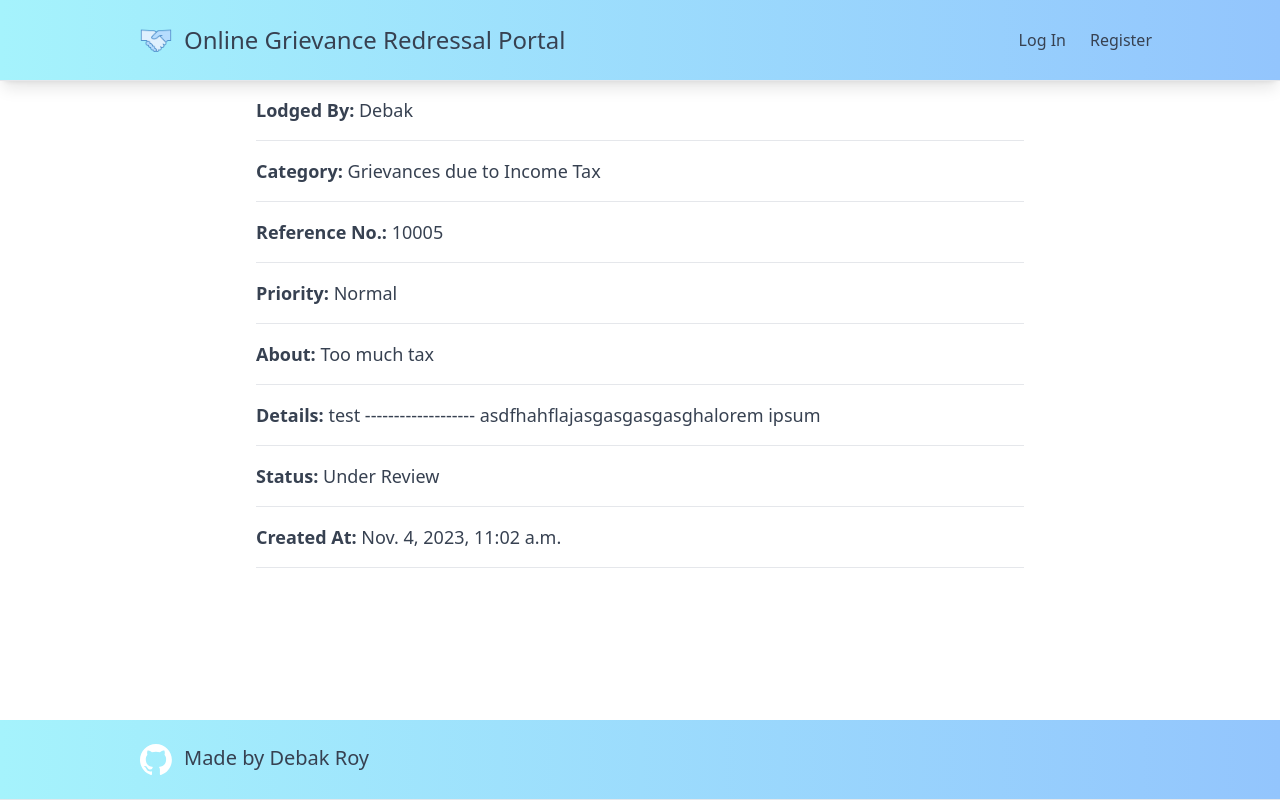
After one commit to droy117/Online_Grievance_Redressal_Portal, a Django app: page /grievance_detail/10005 in a window 1280 px wide. The commit adds this page. Run offline with Django 4.2, Linux system fonts and the light colour scheme; data comes from the database, SQL or seed files in the repository; both versions use the stored data as it was after the commit; some libraries are stand-ins or nearby versions.

Commit message:
Add handler stuffs

```diff
--- a/app/models.py
+++ b/app/models.py
@@ -6,15 +6,15 @@ from django.db import models
 # in the table view the other details like priority,status, ref_no, created_at will be shown.
 
 PRIORITY_CHOICES = (
-    ("NORMAL", "Normal"),
-    ("MEDIUM", "Medium"),
-    ("HIGH", "High"),
+    ("Normal", "Normal"),
+    ("Medium", "Medium"),
+    ("High", "High"),
 )
 
 STATUS_CHOICES = (
-    ("REGISTERED", "Registered"),
-    ("UNDER REVIEW", "Under Review"),
-    ("CLOSED", "Closed")
+    ("Registered", "Registered"),
+    ("Under Review", "Under Review"),
+    ("Closed", "Closed")
 )
 
 class User(AbstractUser):
@@ -36,6 +36,7 @@ class Grievance(models.Model):
     status = models.CharField(max_length=100, choices=STATUS_CHOICES, default="Registered")
     created_at = models.DateTimeField(auto_now_add=True)
     ref_no = models.IntegerField(default=100)
+    handler_response = models.CharField(max_length=500, default="")
 
     def __str__(self):
         return f"Grievance: {self.id} Time: {self.created_at}"
--- a/app/templates/app/dash_base.html
+++ b/app/templates/app/dash_base.html
@@ -8,8 +8,10 @@
     <div class="w-3/5 mx-auto mt-24 flex justify-between">
         <div class="mr-8 flex flex-col border border-sky-300 rounded-xl px-6 py-3 bg-gray-100">
             <a class="py-3 text-lg font-bold border-b flex border-gray-500 hover:text-sky-700" href="{% url 'register_grievance' %}"><img class="w-8 mx-3" src="{% static 'images/window-grid.svg' %}" alt="">Dashboard</a>
-            <a class="py-3 text-lg font-bold border-b flex border-gray-500 hover:text-sky-700" href="{% url 'lodge_grievance' %}"><img class="w-8 mx-3" src="{% static 'images/file-plus.svg' %}" alt="">Lodge Grievance</a>
-            <a class="py-3 text-lg font-bold border-b border-gray-500 flex hover:text-sky-700" href="{% url 'escalate' %}"><img class="w-8 mx-3" src="{% static 'images/angle-double-up.svg' %}" alt="">Escalate a Grievance</a>
+            {% if not request.user.handler %}
+                <a class="py-3 text-lg font-bold border-b flex border-gray-500 hover:text-sky-700" href="{% url 'lodge_grievance' %}"><img class="w-8 mx-3" src="{% static 'images/file-plus.svg' %}" alt="">Lodge Grievance</a>
+                <a class="py-3 text-lg font-bold border-b border-gray-500 flex hover:text-sky-700" href="{% url 'escalate' %}"><img class="w-8 mx-3" src="{% static 'images/angle-double-up.svg' %}" alt="">Escalate a Grievance</a>
+            {% endif %}
             <a class="py-3 text-lg font-bold border-b border-gray-500 flex hover:text-sky-700" href="{% url 'track_grievance' %}"><img class="w-8 mx-3" src="{% static 'images/check-circle.svg' %}" alt="">Track a Grievance</a>
         </div>
         {% block content %}
--- /dev/null
+++ b/app/templates/app/grievance_detail.html
@@ -0,0 +1,25 @@
+{% extends 'app/dash_base.html' %}
+
+{% block body %}
+<div class="mt-24 w-3/5 mx-auto text-xl grid grid-col-1 gap-4">
+    <p class="text-gray-700 text-lg"><strong>Lodged By:</strong> {{ grievance.user.username }}</p><hr>
+    <p class="text-gray-700 text-lg"><strong>Category:</strong> {{ grievance.category }}</p><hr>
+    <p class="text-gray-700 text-lg"><strong>Reference No.:</strong> {{ grievance.ref_no }}</p><hr>
+    <p class="text-gray-700 text-lg"><strong>Priority:</strong> {{ grievance.priority }}</p><hr>
+    <p class="text-gray-700 text-lg"><strong>About:</strong> {{ grievance.about }}</p><hr>
+    <p class="text-gray-700 text-lg"><strong>Details:</strong> {{ grievance.details }}</p><hr>
+    <p class="text-gray-700 text-lg"><strong>Status:</strong> {{ grievance.status }}</p><hr>
+    <p class="text-gray-700 text-lg"><strong>Created At:</strong> {{ grievance.created_at }}</p><hr>
+
+    {% if request.user.handler %}
+        <div>
+            <form action="{% url 'handler_response' grievance.ref_no%}" method="post" class="w-full mx-auto flex flex-col">
+                {% csrf_token %}
+                <label class="text-gray-700 text-lg" for="about"><strong>Respond:</strong></label>
+                <textarea class="text-lg px-3 py-2 mb-6 border border-gray-500 rounded-xl" required name="response" id="" cols="30" rows="3"></textarea>
+                <input type="submit" class="p-3 border border-gray-200 bg-sky-400 hover:bg-sky-600 rounded mx-auto">
+            </form>
+        </div>
+    {% endif %}
+</div>
+{% endblock %}
--- a/app/templates/app/layout.html
+++ b/app/templates/app/layout.html
@@ -8,7 +8,7 @@
     </head>
     <body>
             <nav class="px-32 py-6 flex justify-between items-center border-b border-gray-200 fixed right-0 left-0 top-0 bg-gradient-to-r from-cyan-200 to-blue-300 text-gray-700 shadow-lg">
-            <a class="text-2xl" href="/">Online Grievance Redressal Portal</a>
+            <a class="text-2xl flex" href="/"><img class="w-8 mx-3" src="{% static 'images/icons8-handshake-80.png' %}">Online Grievance Redressal Portal</a>
 
             <div>
               <ul class="flex space-x-6">
--- a/app/urls.py
+++ b/app/urls.py
@@ -11,4 +11,6 @@ urlpatterns = [
     path("track_grievance", views.track_grievance, name="track_grievance"),
     path("lodge_grievance", views.lodge_grievance, name="lodge_grievance"),
     path("escalate", views.escalate, name="escalate"),
+    path("grievance_detail/<int:ref_no>", views.grievance_detail, name="grievance_detail"),
+    path("handler_response/<int:ref_no>", views.handler_response, name="handler_response")
 ]
--- a/app/views.py
+++ b/app/views.py
@@ -1,7 +1,7 @@
 from django.contrib.auth import authenticate, login, logout
 from django.db import IntegrityError
 from django.http import HttpResponse, HttpResponseRedirect
-from django.shortcuts import render
+from django.shortcuts import render, redirect
 from django.urls import reverse
 from django.core.paginator import Paginator
 
@@ -67,13 +67,14 @@ def register(request):
         return render(request, "app/register.html")
 
 def register_grievance(request): #dashboard
-    registered = Grievance.objects.filter(status="REGISTERED", user=request.user)
-    underReview = Grievance.objects.filter(status="UNDER REVIEW", user=request.user)
-    closed = Grievance.objects.filter(status="CLOSED", user=request.user)
+    registered = Grievance.objects.filter(status="Registered", user=request.user)
+    underReview = Grievance.objects.filter(status="Under Review", user=request.user)
+    closed = Grievance.objects.filter(status="Closed", user=request.user)
     nreg = len(registered)
     nureview = len(underReview)
     nclose = len(closed)
     grievances = Grievance.objects.filter(user=request.user)
+    all_grievances = Grievance.objects.all().order_by("-priority");
 
     return render(request, 'app/registerGrievance.html', {
         "registerd": registered,
@@ -83,6 +84,7 @@ def register_grievance(request): #dashboard
         "count_review": nureview,
         "count_closed": nclose,
         "grievances": grievances,
+        "all_grievances": all_grievances,
     })
 
 def track_grievance(request):
@@ -144,3 +146,19 @@ def escalate(request):
         })
     else:
         return render(request, 'app/escalate.html')
+
+def grievance_detail(request, ref_no):
+    grievance_obj = Grievance.objects.get(ref_no=ref_no)
+    return render(request, 'app/grievance_detail.html', {
+        "grievance": grievance_obj,
+    })
+
+def handler_response(request, ref_no):
+    if request.method == "POST":
+        response = request.POST["response"]
+        grievance_obj = Grievance.objects.get(ref_no=ref_no)
+        grievance_obj.handler_response = response
+        grievance_obj.status="Under Review"
+        grievance_obj.save()
+
+        return redirect(reverse("register_grievance"))
```
Also changed, not shown: app/templates/app/index.html (+7 -1 lines), app/templates/app/registerGrievance.html (+8 -34 lines), app/templates/app/table.html (added, +51 -0 lines), app/templates/app/track.html (+2 -28 lines), app/migrations/0010_alter_escalate_priority_alter_grievance_priority_and_more.py (added), app/migrations/0011_grievance_handler_response.py (added), app/static/images/icons8-handshake-80.png (added), app/static/images/icons8-handshake-80.svg (added), db.sqlite3.
